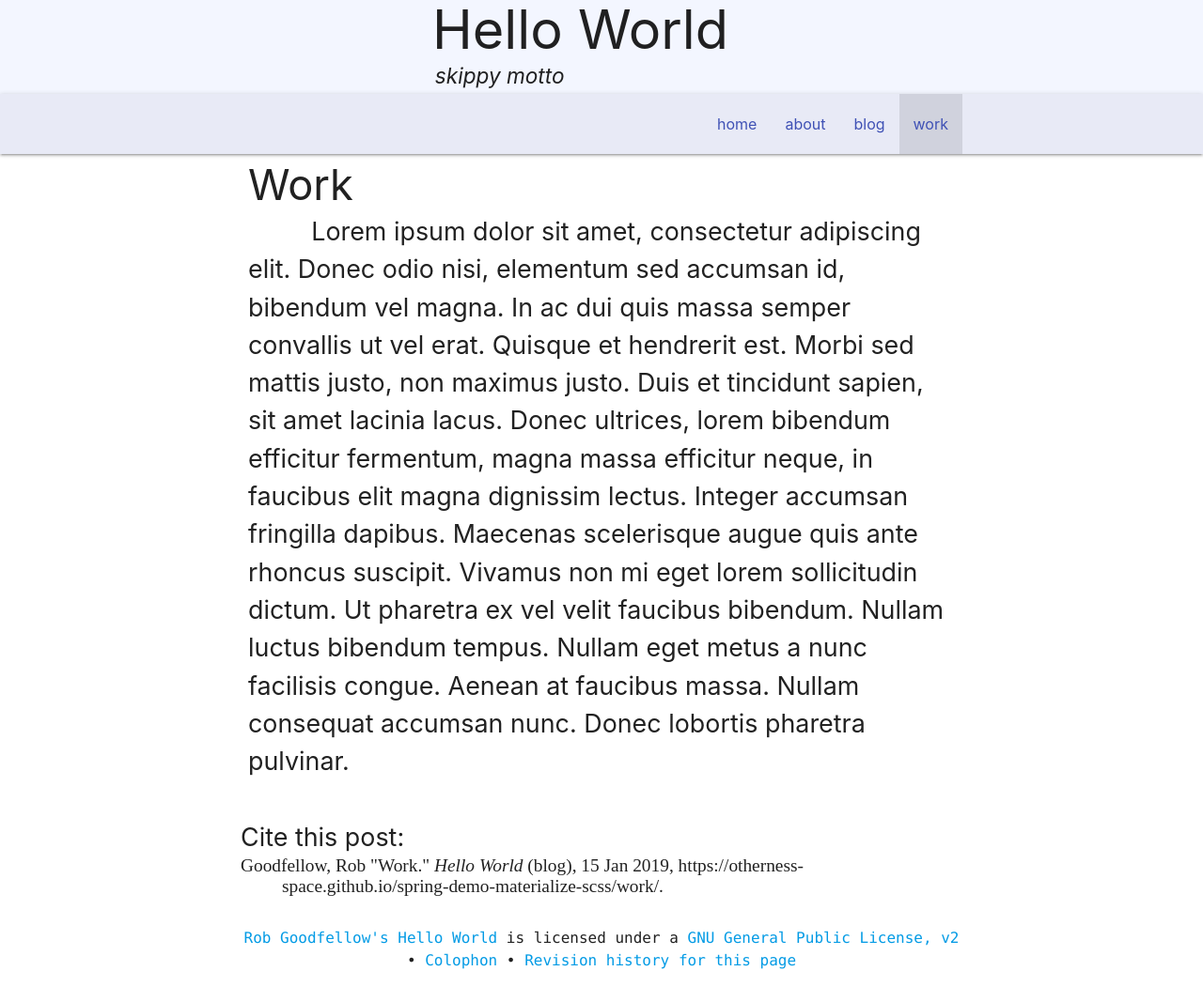
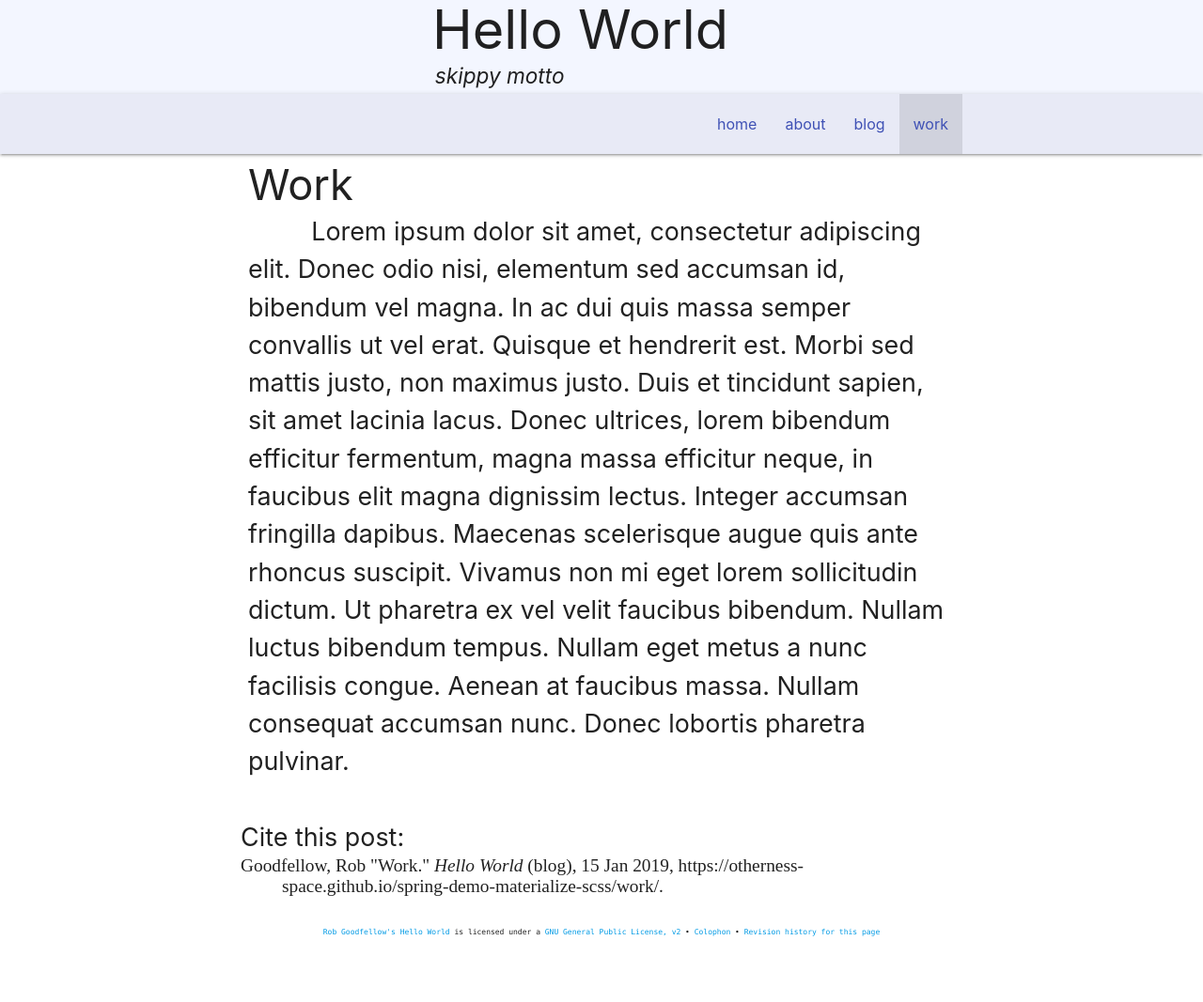
Before and after one commit to otherness-space/spring-demo-materialize-scss, a Jekyll site: the page built from work.html, in a window 1280 px wide. Shown: the whole page at 94% size. Built offline with Jekyll 4.4.1, drawn with Linux system fonts in a browser that asks for light colours; comment, search, counter and statistics services are not loaded; after the commit the page ends 1015 px from its top, so only the background shows below that.

Commit message:
Jekyll Liquidified footer

```diff
--- /dev/null
+++ b/_includes/footer.html
@@ -0,0 +1,6 @@
+<div class="revision justify-content-center container">
+  <div class="text-center">{% include license.html %} &bull; <a href="#">Colophon</a> &bull; <a href="https://github.com/otherness-space/spring-demo-materialize-scss/commits/master/{{ page.path }}" title="version history on GitHub">Revision
+      history for this page</a>
+    <!-- The idea for a revision history link lifted shamelessly from https://github.com/ricedh/drafts -->
+  </div>
+</div>
--- a/_layouts/default.html
+++ b/_layouts/default.html
@@ -11,12 +11,9 @@
   {% include navigation.html %}
   {{ content }}
 
-  <div class="revision justify-content-center container">
-    <div class="text-center">{% include license.html %} &bull; <a href="#">Colophon</a> &bull; <a href="https://github.com/otherness-space/spring-demo-materialize-scss/commits/master/{{ page.path }}" title="version history on GitHub">Revision
-        history for this page</a>
-      <!-- The idea for a revision history link lifted shamelessly from https://github.com/ricedh/drafts -->
-    </div>
-  </div>
+  <footer>
+    {% include footer.html %}
+  </footer>
 
   <!-- javascript -->
   <!-- <script src="{{ site.url }}assets/vendor/js/jquery.min.js"></script> -->
--- a/index.html
+++ b/index.html
@@ -188,7 +188,7 @@
   </main>
 
   <footer>
-
+    {% include footer.html %}
   </footer>
 
   <!-- javascript -->
```
